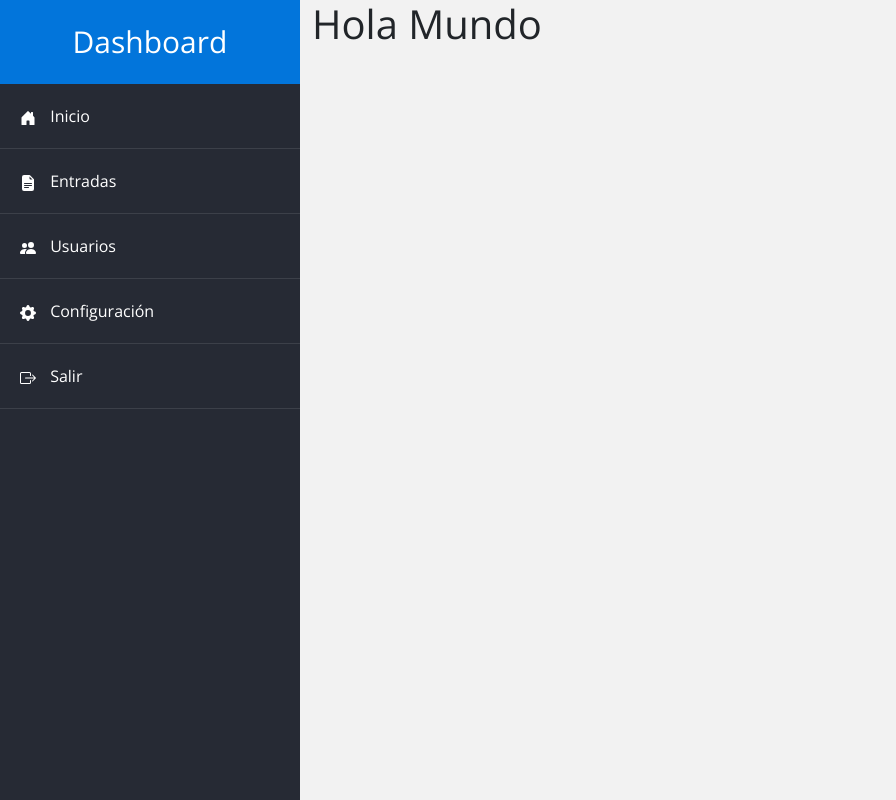
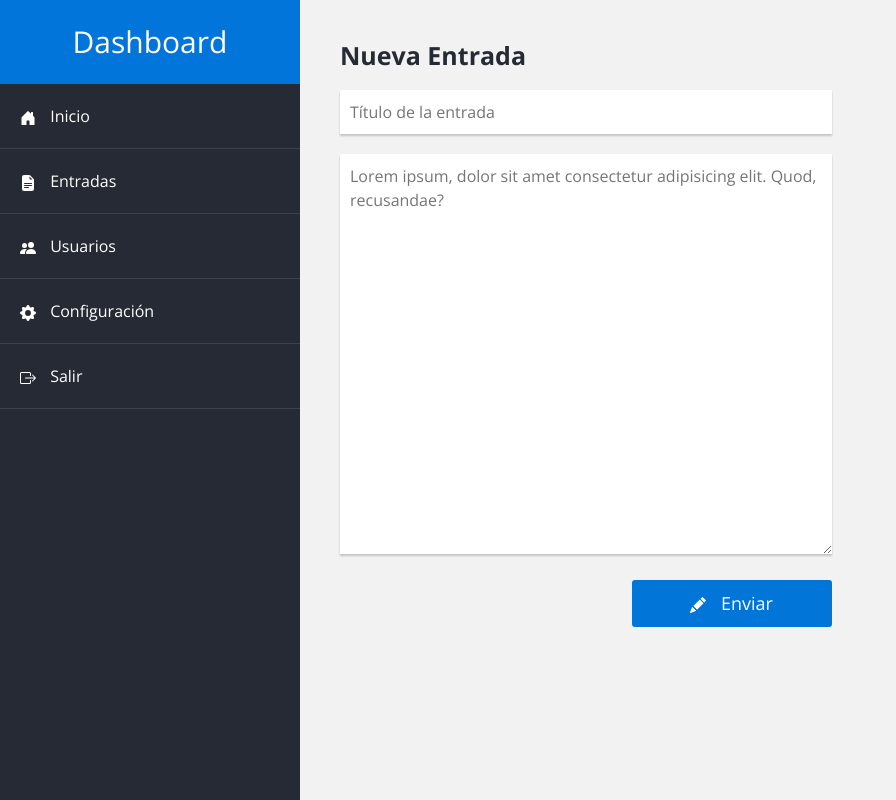
Before and after one commit to Bernard301094/dashboard-bootstrap, a plain HTML site: page index.html in a window 1280 px wide. Shown: the whole page, without its empty margins (0-896 px from the left). Drawn offline with nearby package versions, Linux system fonts and the light colour scheme.

Commit message:
Sección principal terminada

```diff
--- a/css/styles.css
+++ b/css/styles.css
@@ -47,6 +47,68 @@ a {
     margin-right: 10px;
 }
 
+/* --- --- MAIN --- --- */
+.main {
+    padding-top: 40px;
+}
+
+.main .columna {
+    padding: 0 40px;
+}
+
+.main .titulo {
+    color: #262a34;
+    font-size: 25px;
+    font-weight: 700;
+    font-family: 'Roboto' sans-serif;
+    margin-bottom: 20px;
+}
+
+.main .widget {
+    margin-bottom: 40px;
+}
+
+/* --- Widget Nueva Entrada --- */
+.main .nueva_entrada form input[type="text"],
+.main .nueva_entrada form textarea {
+    width: 100%;
+    padding: 10px;
+    margin-bottom: 20px;
+    font-family: 'Open Sans', sans-serif;
+    border: none;
+    box-shadow: 0 2px 2px 0 rgba(0, 0, 0, .2);
+}
+
+.main .nueva_entrada form textarea {
+    height: 400px;
+    min-height: 200px;
+    min-width: 100%;
+    min-width: 100%;
+}
+
+.main .nueva_entrada button {
+    background: #0275d8;
+    cursor: pointer;
+    color: #fff;
+    font-family: 'Roboto' sans-serif;
+    font-size: 18px;
+    font-weight: 500;
+    border: none;
+    display: inline-block;
+    padding: 10px;
+    width: 200px;
+    border-radius: 3px;
+    transition: .3s ease all;
+}
+
+.main .nueva_entrada button:hover {
+    background: #025aa5;
+}
+
+.main .nueva_entrada button svg {
+    margin-right: 10px;
+}
+
 /* --- --- MEDIA QUERIES --- --- */
 /* Dispositivos xs */
 @media screen and (max-width: 320px) {
--- a/index.html
+++ b/index.html
@@ -54,7 +54,28 @@
             </aside>
 
             <main class="main col">
-                <h1>Hola Mundo</h1>
+                <div class="row">
+                    <div class="columna col-12 col-lg-7">
+                        <div class="widget nueva_entrada">
+                            <h3 class="titulo">Nueva Entrada</h3>
+                            <form action="">
+                                <input type="text" placeholder="Título de la entrada">
+                                <textarea placeholder="Lorem ipsum, dolor sit amet consectetur adipisicing elit. Quod, recusandae?"></textarea>
+                                <div class="d-flex justify-content-end">
+                                    <button>
+                                        <svg xmlns="http://www.w3.org/2000/svg" width="16" height="16" fill="currentColor" class="bi bi-pencil-fill" viewBox="0 0 16 16">
+                                            <path d="M12.854.146a.5.5 0 0 0-.707 0L10.5 1.793 14.207 5.5l1.647-1.646a.5.5 0 0 0 0-.708l-3-3zm.646 6.061L9.793 2.5 3.293 9H3.5a.5.5 0 0 1 .5.5v.5h.5a.5.5 0 0 1 .5.5v.5h.5a.5.5 0 0 1 .5.5v.5h.5a.5.5 0 0 1 .5.5v.207l6.5-6.5zm-7.468 7.468A.5.5 0 0 1 6 13.5V13h-.5a.5.5 0 0 1-.5-.5V12h-.5a.5.5 0 0 1-.5-.5V11h-.5a.5.5 0 0 1-.5-.5V10h-.5a.499.499 0 0 1-.175-.032l-.179.178a.5.5 0 0 0-.11.168l-2 5a.5.5 0 0 0 .65.65l5-2a.5.5 0 0 0 .168-.11l.178-.178z"/>
+                                        </svg>
+                                        Enviar
+                                    </button>
+                                </div>
+                            </form>
+                        </div>
+                    </div>
+                    <div class="columna col-12 col-lg-5">
+
+                    </div>
+                </div>
             </main>
         </div>
     </div>
```
